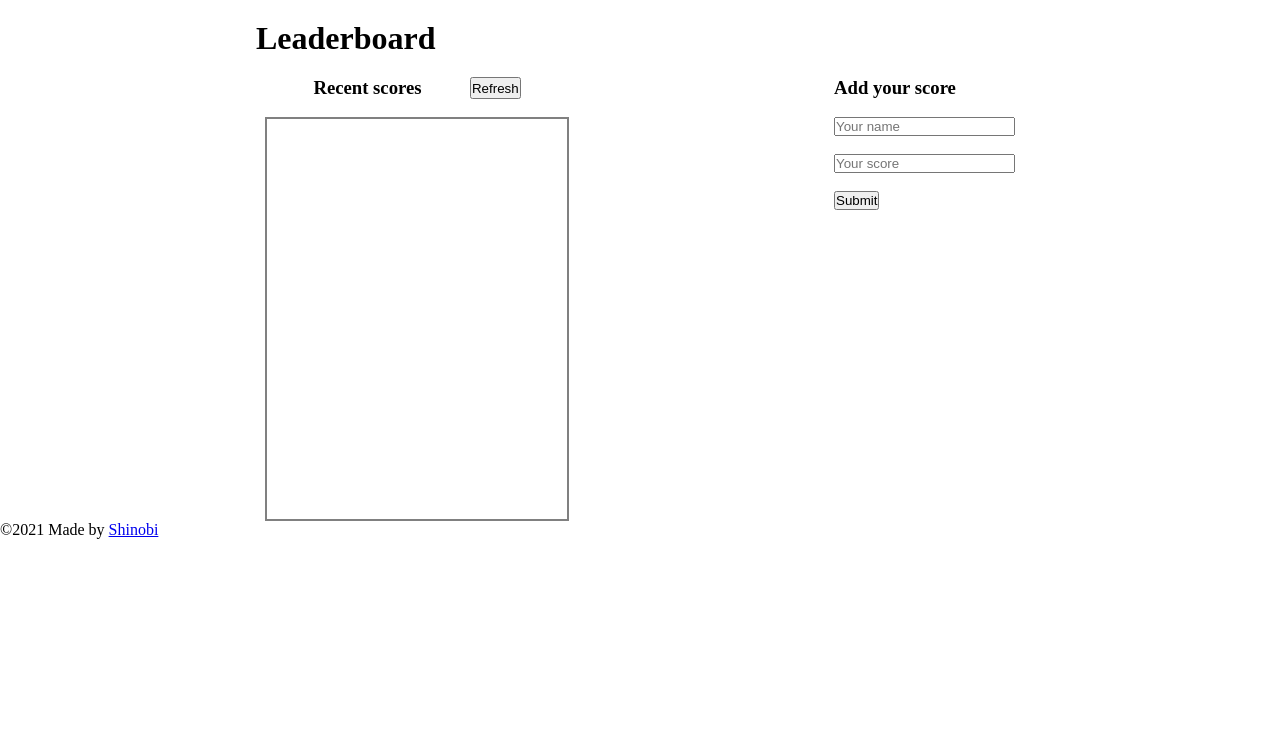
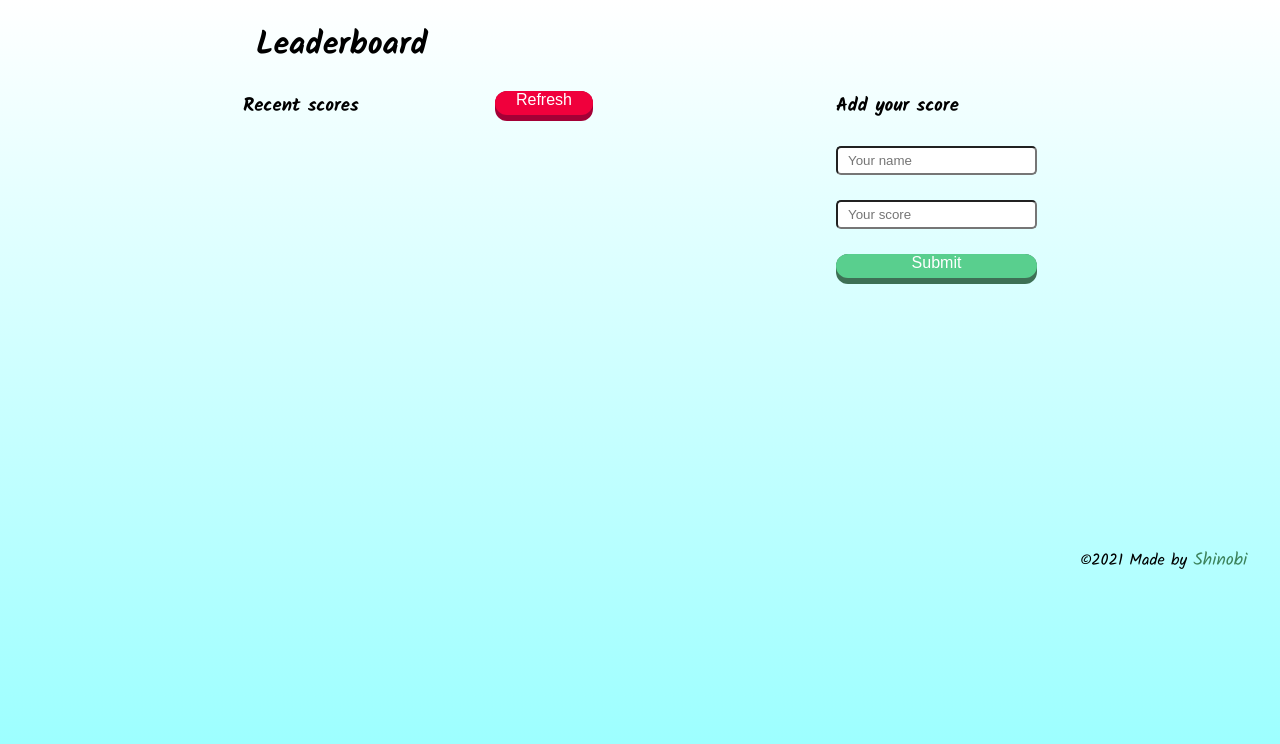
Before and after one commit to AleksandarIvezic/Leaderboard, a website built with webpack: page src/index.html in a window 1280 px wide. Built offline with nearby package versions, Linux system fonts and the light colour scheme.

Commit message:
Add styling

```diff
--- a/src/style.css
+++ b/src/style.css
@@ -1,6 +1,15 @@
+@import url('https://fonts.googleapis.com/css2?family=Kalam:wght@300;400;700&display=swap');
+
 * {
   margin: 0;
   padding: 0;
+  overflow-y: hidden;
+}
+
+body {
+  font-family: 'Kalam', cursive;
+  background: linear-gradient(rgba(255, 255, 255, 0.3), rgba(45, 255, 255, 0.5));
+  height: 100vh;
 }
 
 header {
@@ -10,12 +19,100 @@ header {
 main,
 .heading {
   display: flex;
+}
+
+main {
   justify-content: space-evenly;
+}
+
+.heading {
+  justify-content: space-between;
 }
 
 ul {
   list-style: none;
-  border: 2px solid gray;
-  width: 300px;
-  height: 400px;
+  min-width: 350px;
+  max-width: 400px;
+  height: 50vh;
 }
+
+li {
+  color: #fff;
+  display: flex;
+  justify-content: space-between;
+  padding: 0 10px;
+}
+
+li:nth-child(odd) {
+  background-color: rgb(62, 112, 85);
+}
+
+li:nth-child(even) {
+  background-color: rgb(89, 207, 142);
+}
+
+input {
+  padding: 5px 10px;
+  border-radius: 5px;
+}
+
+.btn {
+  background: hsl(340deg 100% 32%);
+  border-radius: 12px;
+  border: none;
+  padding: 0;
+  cursor: pointer;
+  outline-offset: 4px;
+}
+
+.front {
+  display: block;
+  padding: 6px 21px;
+  border-radius: 12px;
+  font-size: 1rem;
+  background: hsl(345deg 100% 47%);
+  color: white;
+  transform: translateY(-6px);
+}
+
+.btn:active .front {
+  transform: translateY(-2px);
+}
+
+#sendScore {
+  width: 100%;
+  background: rgb(62, 112, 85);
+}
+
+#sendScore .front {
+  background: rgb(89, 207, 142);
+}
+
+footer {
+  width: 200px;
+  margin-left: auto;
+}
+
+.shinobi {
+  text-decoration: none;
+  color: rgb(60, 131, 92);
+  font-size: 1.1rem;
+}
+
+.shinobi:hover {
+  color: rgb(27, 233, 123);
+}
+
+#notification {
+  position: absolute;
+  top: 10px;
+  right: 10px;
+}
+
+.success {
+  color: green;
+}
+
+.error {
+  color: red;
+}
```
